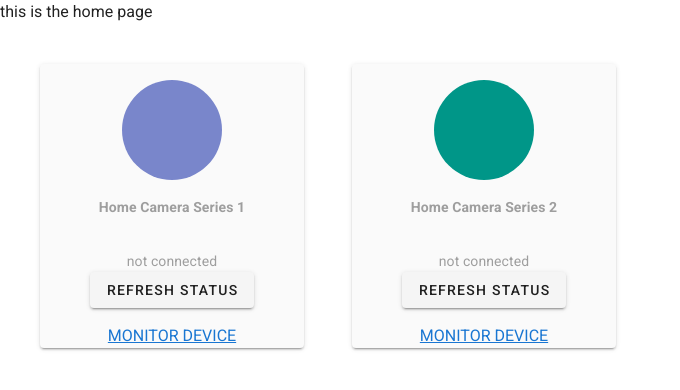
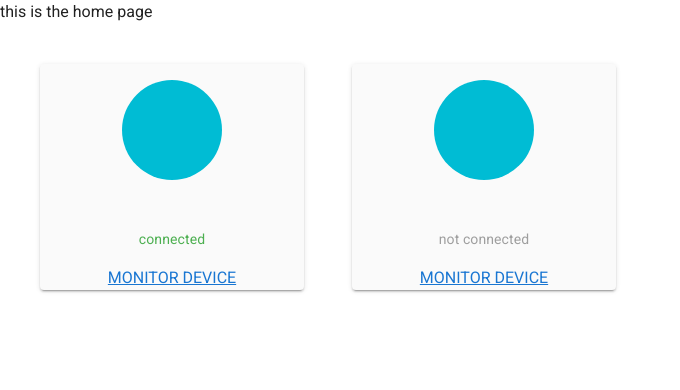
Before and after one commit to yuyan-shi/openvidu, a Vue app: page / in a window 1280 px wide. Shown: the top 390 px of the page, without its empty margins (0-680 px from the left). Built offline with nearby package versions, Linux system fonts and the light colour scheme; data requests are answered from the project's data file.

Commit message:
added time-interval api call

```diff
--- /dev/null
+++ b/db.json
@@ -0,0 +1,14 @@
+{
+    "devices":[
+        {
+            "device_name":"device1",
+            "session_id":"camera1",
+            "status":"connected"
+            },
+            {
+            "device_name":"device2",
+            "session_id":"camera2",
+            "status":"not connected"
+            }
+    ]
+}
--- a/src/components/HelloWorld.vue
+++ b/src/components/HelloWorld.vue
@@ -30,6 +30,7 @@
 </template>
 
 <script>
+import {mapState, mapMutations} from 'vuex';
 import {OpenVidu} from 'openvidu-browser';
 import axios from 'axios';
 var OV;
@@ -45,15 +46,7 @@ export default {
   },
 
   computed:{
-    joined(){
-      return this.$store.state.joined;
-    },
-    selectedDevice(){
-      return this.$store.state.selectedDevice;
-    },
-    devices(){
-      return this.$store.state.devices;
-    }
+    ...mapState(['joined', 'selectedDevice', 'devices']),
   },
 
   mounted:function(){
@@ -63,9 +56,17 @@ export default {
     }
   },
 
+  beforeDestroy(){
+    if(session){
+        this.leaveSession();
+    }
+  },
+
   methods:{
+    ...mapMutations(['SELECT_DEVICE','SET_JOINED']),
+
     joinSession: function(){
-      this.$store.commit('SET_JOINED', true);
+      this.SET_JOINED(true);
       console.log("in joinSession")
       OV = new OpenVidu();
       session = OV.initSession();
@@ -84,14 +85,14 @@ export default {
 
     leaveSession: function() {
       session.disconnect();
-      this.$store.commit('SET_JOINED', false);
+      this.SET_JOINED(false);
     },
 
     changed_selection:function(){
       if(session){
         this.leaveSession();
       }
-      this.$store.commit('SET_DEVICE',this.selected);
+      this.SELECT_DEVICE(this.selected);
     },
 
     /**
--- a/src/store/index.js
+++ b/src/store/index.js
@@ -8,29 +8,19 @@ const store = new Vuex.Store({
     //split this file into modules are include them here if there are too many functions
   },
   state: {
-    OPENVIDU_SERVER_URL: "https://" + location.hostname + ":4443",
-    OPENVIDU_SERVER_SECRET: "MY_SECRET",
+    // OPENVIDU_SERVER_URL: "https://" + location.hostname + ":4443",
+    // OPENVIDU_SERVER_SECRET: "MY_SECRET",
+    backend_url: "http://localhost:3000",
     selectedDevice:undefined,
     joined: false,
-    devices: [
-      {
-        id: 1,
-        title:"Home Camera Series 1",
-        session_id:"camera1",
-        color:"indigo lighten-2",
-        status:"not connected"
-      },
-      {
-        id: 2,
-        title:"Home Camera Series 2",
-        session_id:"camera2",
-        color:"teal ligthen-5",
-        status:"not connected"
-      }
-    ]
+    devices: undefined
   },
+
   mutations: {
-    SET_DEVICE(state,device){
+    UPDATE_DEVICES(state,arr){
+      state.devices = arr;
+    },
+    SELECT_DEVICE(state,device){
       state.selectedDevice = device;
     },
     SET_JOINED(state,bol){
@@ -49,32 +39,48 @@ const store = new Vuex.Store({
       device.status = 'not connected';
     }
   },
+
   actions: {
-    check_status(context,session_id) {
-      axios({
+    poll_devices(context){
+      setInterval(() => {
+        axios({
           method:'get',
-          url: context.state.OPENVIDU_SERVER_URL + "/api/sessions/" + session_id,
-          headers: {
-              "Authorization": "Basic " + btoa("OPENVIDUAPP:" + context.state.OPENVIDU_SERVER_SECRET),
-              "Content-Type": "application/json",
-              'Access-Control-Allow-Origin': '*'
-          },
-      })
-      .then(function (response) {
-          var elements_count = response.data.connections.numberOfElements;
-          var i;
-          for(i=0; i<elements_count; i++) {
-            var obj = response.data.connections.content[i];
-            if(obj.role == 'PUBLISHER'){
-              console.log('supposed to set status to connected')
-              context.commit('STATUS_CONNECT',session_id);
-            }
-          }
-      })
-      .catch(function () {
-          context.commit('STATUS_DISCONNECT',session_id);
-      });
+          url: context.state.backend_url + "/devices",
+        }).then(function(response){
+          context.commit('UPDATE_DEVICES',response.data);
+        })
+        .catch(function(error){
+          console.warn(error);
+        })
+      },2000)
     },
+
+
+    // check_status(context,session_id) {
+    //   axios({
+    //       method:'get',
+    //       url: context.state.OPENVIDU_SERVER_URL + "/api/sessions/" + session_id,
+    //       headers: {
+    //           "Authorization": "Basic " + btoa("OPENVIDUAPP:" + context.state.OPENVIDU_SERVER_SECRET),
+    //           "Content-Type": "application/json",
+    //           'Access-Control-Allow-Origin': '*'
+    //       },
+    //   })
+    //   .then(function (response) {
+    //       var elements_count = response.data.connections.numberOfElements;
+    //       var i;
+    //       for(i=0; i<elements_count; i++) {
+    //         var obj = response.data.connections.content[i];
+    //         if(obj.role == 'PUBLISHER'){
+    //           console.log('supposed to set status to connected')
+    //           context.commit('STATUS_CONNECT',session_id);
+    //         }
+    //       }
+    //   })
+    //   .catch(function () {
+    //       context.commit('STATUS_DISCONNECT',session_id);
+    //   });
+    // },
   },
 })
 
--- a/src/views/Home.vue
+++ b/src/views/Home.vue
@@ -8,10 +8,10 @@
           color="grey lighten-5"
         >
           <v-responsive class="pt-4">
-            <v-avatar :color="device.color" size="100">
+            <v-avatar color=cyan size="100">
             </v-avatar>
             <v-card-text>
-              <div class="heading font-weight-bold grey--text">{{device.title}}</div>
+              <div class="heading font-weight-bold grey--text">{{device.name}}</div>
             </v-card-text>
             <v-card-text>
               <div
@@ -19,7 +19,7 @@
                 :class="{'green--text': device.status == 'connected', 'grey--text': device.status == 'not connected'}"
               >
                 {{device.status}}</div>
-              <v-btn @click="refresh_status(device.session_id)">refresh status</v-btn>
+              <!-- <v-btn @click="refresh_status(device.session_id)">refresh status</v-btn> -->
             </v-card-text>
             <router-link :to="{name:'About'}">
               <span v-on:click="set_device(device.session_id)">MONITOR DEVICE</span>
@@ -32,40 +32,29 @@
 </template>
 
 <script>
-// import { mapGetters,  mapActions} from 'vuex';
+import {mapState, mapMutations, mapActions} from 'vuex';
 export default {
   name: 'Home',
   computed:{
-    joined(){
-      return this.$store.state.joined;
-    },
-    selectedDevice(){
-      return this.$store.state.selectedDevice;
-    },
-    devices(){
-      return this.$store.state.devices;
-    },
-    status(){
-      return this.$store.state.status;
-    },
-    // status_color(status){
-    //   if(status == "connected"){
-    //     return true
-    //   }
-    //   else{
-    //     return false
-    //   }
-    // }
+    ...mapState(['joined', 'selectedDevice', 'devices']),
   },
 
   methods:{
+    ...mapMutations(['SELECT_DEVICE','SET_JOINED']),
+    ...mapActions(['poll_devices']),
+
     set_device(session_id){
-      this.$store.commit('SET_DEVICE',session_id);
-      this.$store.commit('SET_JOINED', true);
+      this.SELECT_DEVICE(session_id);
+      this.SET_JOINED(true);
     },
-    refresh_status(session_id){
-      this.$store.dispatch('check_status',session_id);
-    }
+  },
+
+  created(){
+    this.poll_devices();
+  },
+
+  beforeDestroy(){
+    //
   }
 }
 </script>
--- a/src/views/Publisher.vue
+++ b/src/views/Publisher.vue
@@ -61,6 +61,11 @@ export default {
       this.joinSession();
     }
   },
+
+  beforeDestroy:function(){
+    this.leaveSession();
+  },
+
   methods:{
     joinSession: function(){
       this.$store.commit('SET_JOINED', true);
@@ -92,7 +97,7 @@ export default {
       if(session){
         this.leaveSession();
       }
-      this.$store.commit('SET_DEVICE',this.selected);
+      this.$store.commit('SELECT_DEVICE',this.selected);
       console.log('selectedDevice: ' + this.selectedDevice);
     },
 
@@ -187,7 +192,7 @@ export default {
       });
       });
     },
+  },
 }
 
-}
 </script>
```
Lines whose indentation alone changed are shown as unchanged.
